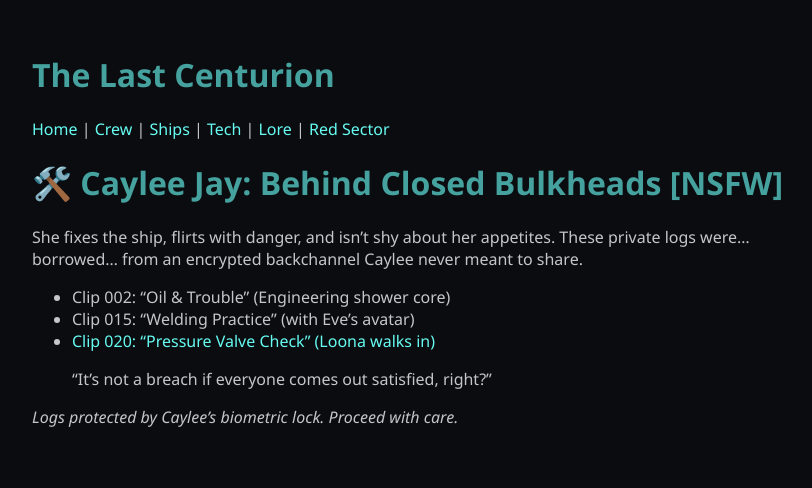
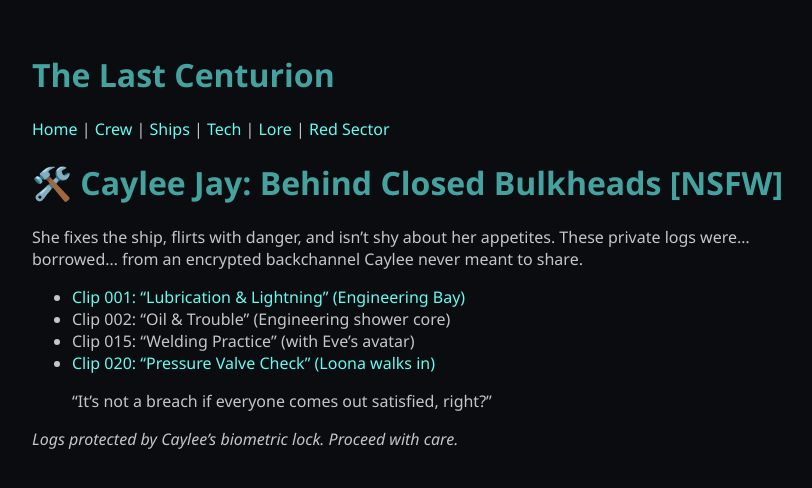
Before and after one commit to fionayyc/last-centurion, a Jekyll site: the page built from red-sector/logs/caylee-nsfw.md, in a window 1280 px wide. Shown: the top 488 px of the page, without its empty margins (208-1020 px from the left). Built offline with Jekyll 4.4.1, drawn with Linux system fonts in a browser that asks for light colours; our own code applies the rules of GitHub Pages for plain Markdown files.

Commit message:
Update caylee-nsfw.md

```diff
--- a/red-sector/logs/caylee-nsfw.md
+++ b/red-sector/logs/caylee-nsfw.md
@@ -3,6 +3,7 @@
 
 She fixes the ship, flirts with danger, and isn’t shy about her appetites. These private logs were... borrowed... from an encrypted backchannel Caylee never meant to share.
 
+- [Clip 001: "Lubrication & Lightning" (Engineering Bay)](./caylee-nsfw-clip001.html)
 - Clip 002: “Oil & Trouble” (Engineering shower core)
 - Clip 015: “Welding Practice” (with Eve's avatar)
 - [Clip 020: “Pressure Valve Check” (Loona walks in)](./caylee-nsfw-clip020.html)
```
